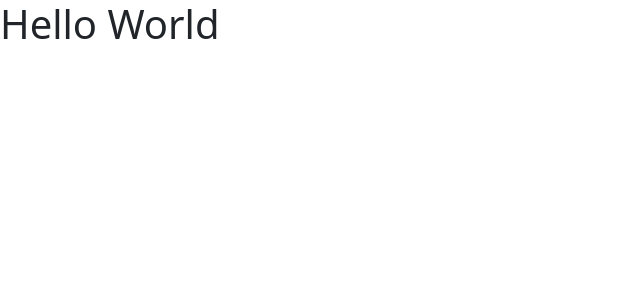
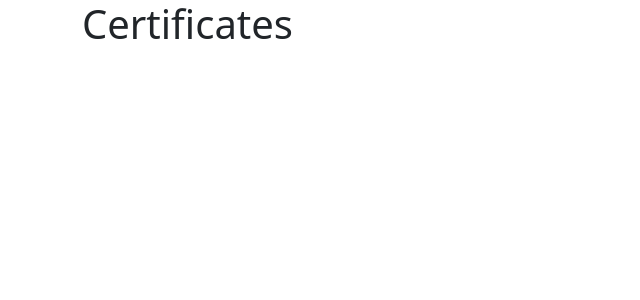
Before and after one commit to orewa-arun/gacert, a React (Vite) app: page /certificates in a window 1280 px wide. Shown: the top 300 px of the page, without its empty margins (0-640 px from the left). Built offline with nearby package versions, Linux system fonts and the light colour scheme.

Commit message:
auth idea

```diff
--- a/src/App.tsx
+++ b/src/App.tsx
@@ -1,3 +1,17 @@
+import { Route, Router, Routes } from "react-router-dom";
+import { Container } from "react-bootstrap";
+import { Home } from "./pages/Home";
+import { Apply } from "./pages/Apply";
+import { Certificates } from "./pages/Certificates";
+
 export function App() {
-    return (<h1>Hello World</h1>)
+    return (
+        <Container>
+            <Routes>
+                <Route path="/" element={<Home auth={true} />} />
+                <Route path="/apply" element={<Apply />} />
+                <Route path="/certificates" element={<Certificates />} />
+            </Routes>
+        </Container >
+    )
 }
--- a/src/main.tsx
+++ b/src/main.tsx
@@ -1,10 +1,14 @@
 import React from 'react';
 import ReactDOM from 'react-dom/client';
 import { App } from "./App.jsx";
+
 import "bootstrap/dist/css/bootstrap.min.css";
+import { BrowserRouter } from 'react-router-dom';
 
 ReactDOM.createRoot(document.getElementById('root')!).render(
-  <React.StrictMode>
-    <App />
-  </React.StrictMode>,
+  <BrowserRouter>
+    <React.StrictMode>
+      <App />
+    </React.StrictMode>
+  </BrowserRouter>
 )
--- /dev/null
+++ b/src/pages/Apply.tsx
@@ -0,0 +1,4 @@
+
+export function Apply() {
+    return <h1>Apply</h1>
+}
--- /dev/null
+++ b/src/pages/Certificates.tsx
@@ -0,0 +1,4 @@
+
+export function Certificates() {
+    return <h1>Certificates</h1>
+}
--- /dev/null
+++ b/src/pages/Home.tsx
@@ -0,0 +1,8 @@
+
+type HomeProps = {
+    auth: boolean;
+}
+
+export function Home({ auth }: HomeProps) {
+    return (auth ? <h1>Home</h1> : <h1>You don't have the authentication</h1>)
+}
```
